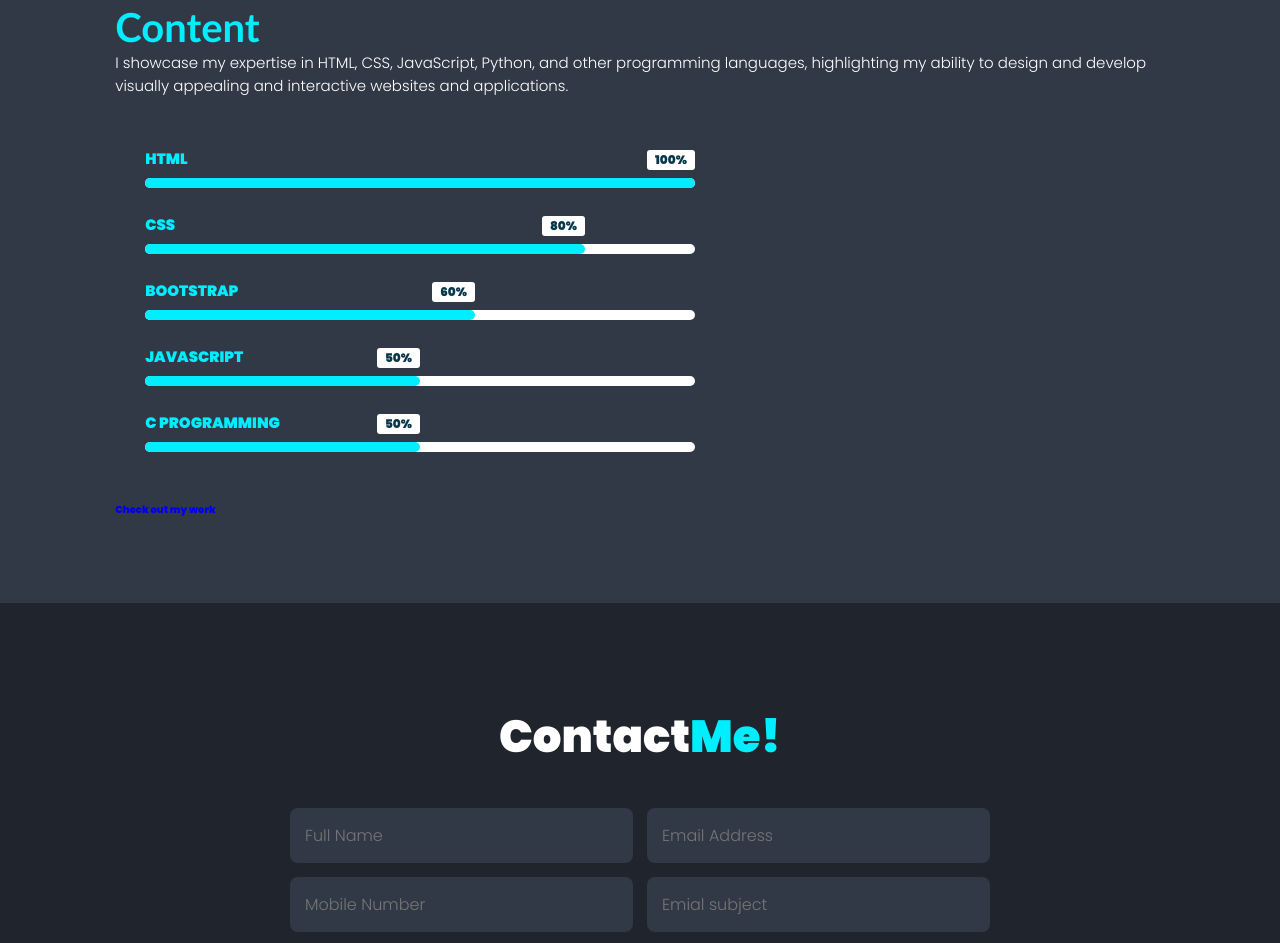
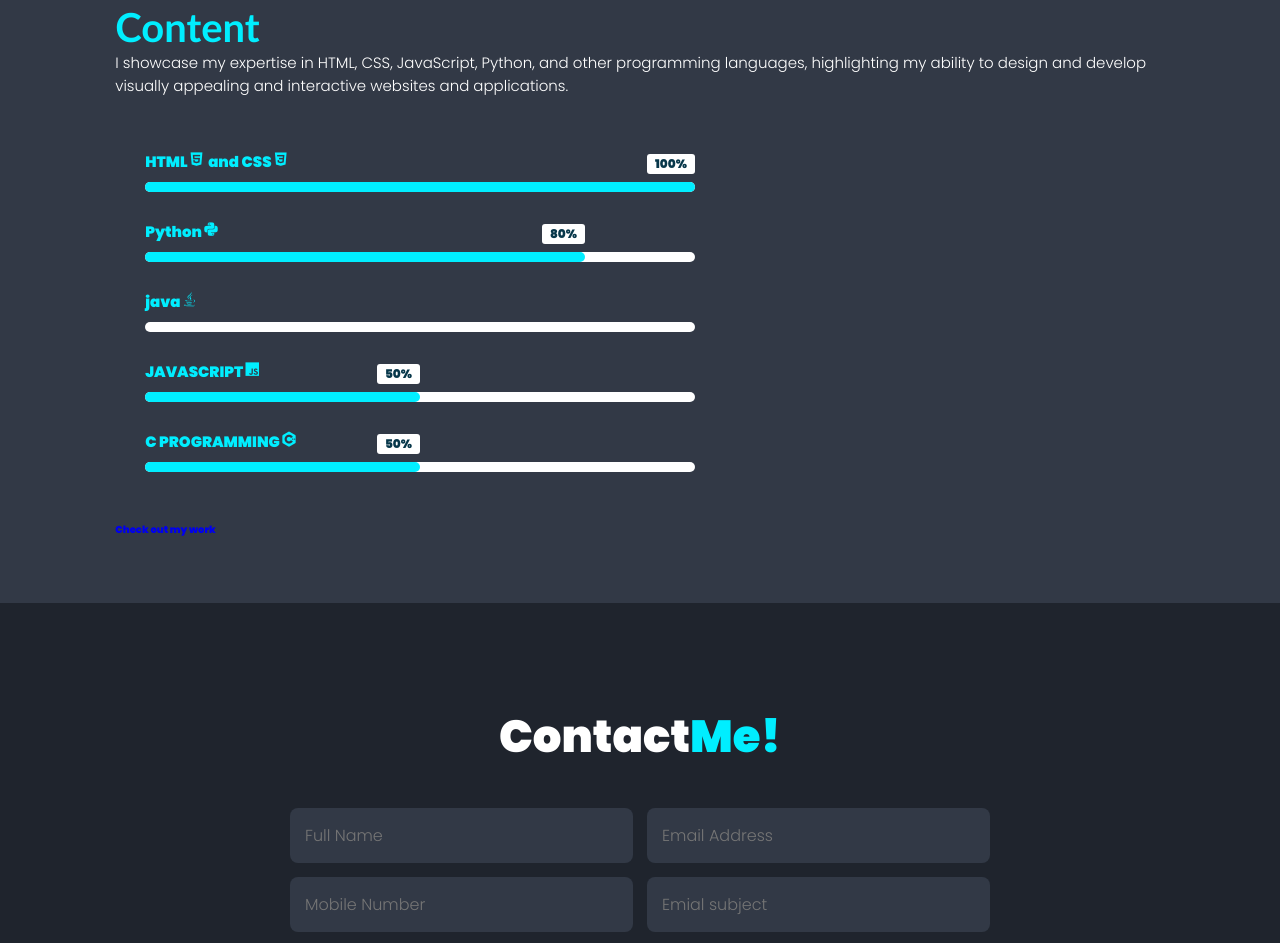
Before and after one commit to itsmekriish/Kadapa_Sai_Krishna, a plain HTML site: page index.html in a window 1280 px wide. Shown: the part 2597-3540 px from the top of the page. Drawn offline with nearby package versions, Linux system fonts and the light colour scheme; some icons are missing.

Commit message:
Update index.html

```diff
--- a/index.html
+++ b/index.html
@@ -119,35 +119,35 @@
                     <div class="bar">
                         <div class="info">
                             <span>
-                                <h1>HTML</h1>
+                                <h1>HTML<big><i class='bx bxl-html5'></i></big> and CSS<big><i class='bx bxl-css3' ></i></big></h1>
                             </span>
                         </div>
                         <div class="progress-line"><span class="html"></span></div>
                         <div class="bar">
                             <div class="info">
                                 <span>
-                                    <h1>CSS</h1>
+                                    <h1>Python<big><i class='bx bxl-python'></i></big></h1>
                                 </span>
                             </div>
                             <div class="progress-line"><span class="css"></span></div>
                             <div class="bar">
                                 <div class="info">
                                     <span>
-                                        <h1>BOOTSTRAP</h1>
+                                        <h1>java<big><i class='bx bxl-java' ></i></big></h1>
                                     </span>
                                 </div>
-                                <div class="progress-line"><span class="bootstrap"></span></div>
+                                <div class="progress-line"><span class="java"></span></div>
                                 <div class="bar">
                                     <div class="info">
                                         <span>
-                                            <h1>JAVASCRIPT</h1>
+                                            <h1>JAVASCRIPT<big><i class='bx bxl-javascript' ></i></big></h1>
                                         </span>
                                     </div>
                                     <div class="progress-line"><span class="javascript"></span></div>
                                     <div class="bar">
                                         <div class="info">
                                             <span>
-                                                <h1>C PROGRAMMING</h1>
+                                                <h1>C PROGRAMMING<big><i class='bx bxl-c-plus-plus'></i></big></h1>
                                             </span>
                                         </div>
                                         <div class="progress-line"><span class="c"></span></div>
@@ -167,6 +167,7 @@
             </div>
         </div>
     </section>
+
 
     <!-- Portfolio section design
 <section class="portfolio" id="portfolio">
```
